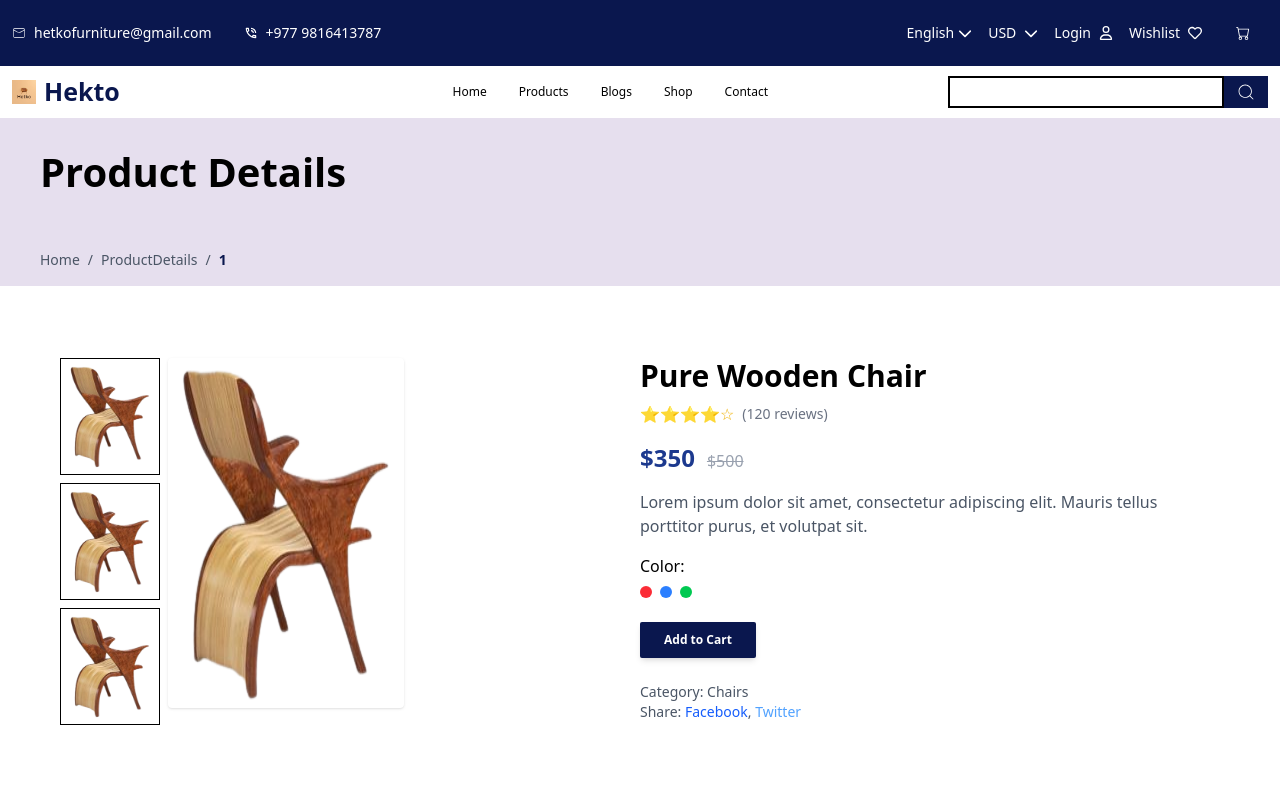
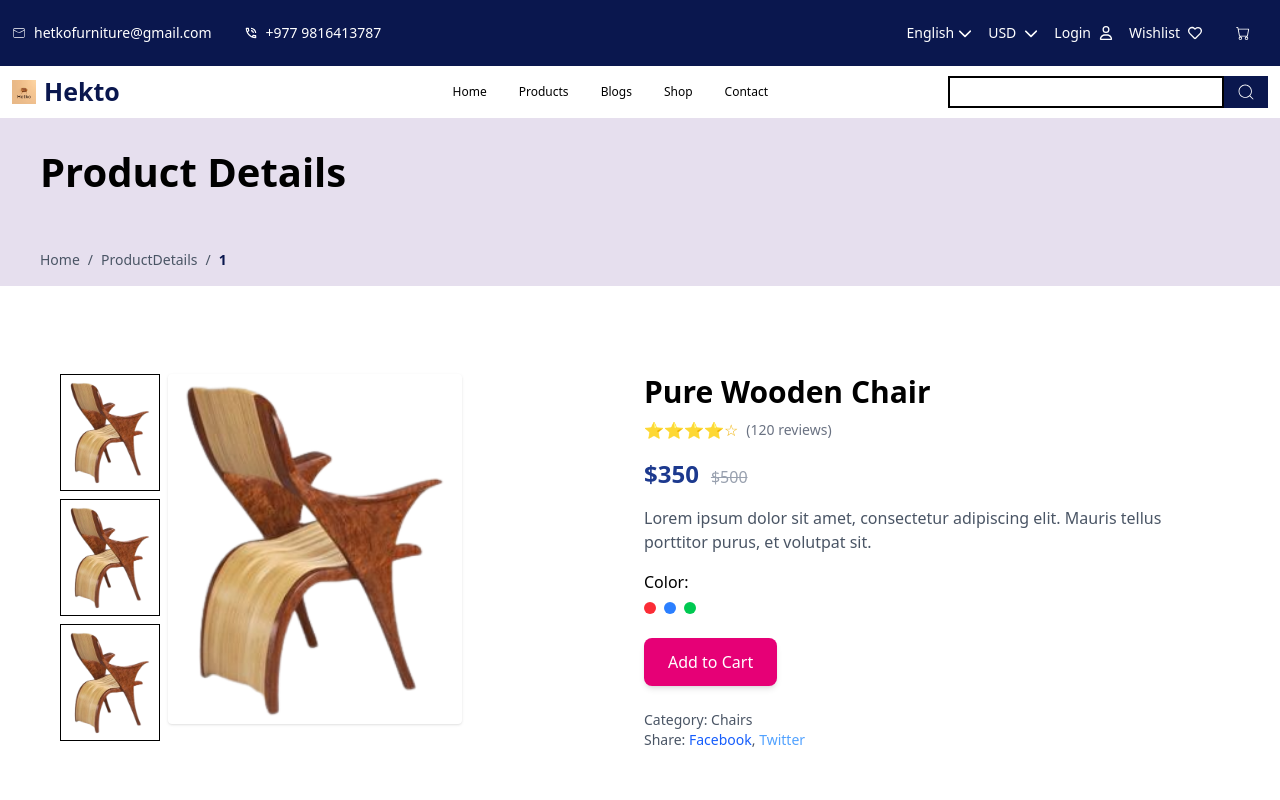
Before and after one commit to mesurajan/Hekto, a React (Vite) app: page /productDetails/1 in a window 1280 px wide. Shown: the top 800 px of the page. Built offline with nearby package versions, Linux system fonts and the light colour scheme.

Commit message:
done for today

```diff
--- a/src/pages/products/productDetails.jsx
+++ b/src/pages/products/productDetails.jsx
@@ -23,7 +23,7 @@ function ProductDetails() {
       </div>
 
       {/* Main Product Section */}
-      <div className="grid gap-0 px-4 py-12 mt-6 md:grid-cols-2 md:px-15">
+      <div className="container grid gap-2 px-4 py-12 mt-10 md:grid-cols-2 md:px-15">
         {/* Left Side - Images */}
         <div className="flex gap-2">
           <div className="flex flex-col gap-2">
@@ -67,7 +67,7 @@ function ProductDetails() {
           </div>
 
           {/* Add to cart */}
-          <button className="px-6 py-3 mt-6 text-white shadow-md primary-btn hover:bg-background">
+          <button className="px-6 py-3 mt-6 text-white bg-pink-600 rounded-lg shadow-md hover:bg-pink-700">
             Add to Cart
           </button>
 
```
